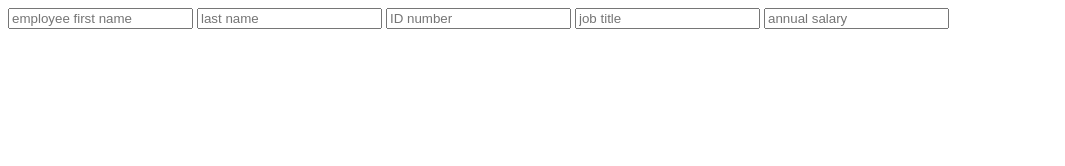
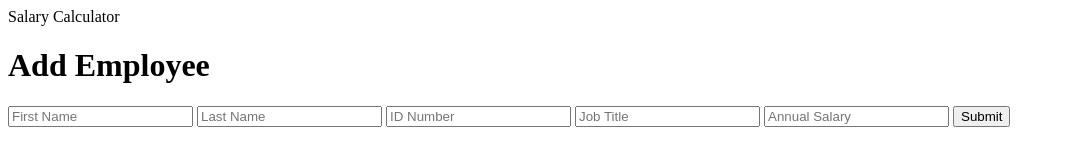
Before and after one commit to taylormoe93/weekend-jquery-salary-calculator, a plain HTML site: page index.html in a window 1280 px wide. Shown: the whole page, without its empty margins (0-1065 px from the left). Drawn offline with Linux system fonts and the light colour scheme.

Commit message:
function info submit prototyped

```diff
--- a/client.js
+++ b/client.js
@@ -4,6 +4,16 @@ $(document).ready(handleReady);
 
 function handleReady() {
     console.log('Document ready');
+    //click handlers go here. The two buttons.
+    $( '#submitButton' ).on('click', infoSubmit )
+} // end handleReady function
 
-    //click handlers go here. The two buttons.
-}
+function infoSubmit() {
+    // target the input element by ID
+    // get the value of the text input
+    let firstName = $( '#firstNameInput' ).val();
+
+    console.log( 'in infoSubmit' );
+    //empty input
+    $( '#firstNameInput' ).val( '' );
+} // end infoSubmit function
--- a/index.html
+++ b/index.html
@@ -8,12 +8,15 @@
     <script src="jquery-3.6.0.min.js"></script>
     <script src="client.js"></script>
     <title>Salary Calculator</title>
+    <heading>Salary Calculator</heading>
 </head>
 <body>
-    <input placeholder="employee first name" id=firstNameInput" />
-    <input placeholder="last name" id="lastNameInput" />
-    <input placeholder="ID number" id="idInput" />
-    <input placeholder="job title" id="titleInput" />
-    <input placeholder="annual salary" id="salaryInput" />
+    <h1>Add Employee</h1>
+    <input placeholder="First Name" id="firstNameInput" />
+    <input placeholder="Last Name" id="lastNameInput" />
+    <input placeholder="ID Number" id="idInput" />
+    <input placeholder="Job Title" id="titleInput" />
+    <input placeholder="Annual Salary" id="salaryInput" />
+    <button id="submitButton">Submit</button>
 </body>
 </html>
```
Also changed, not shown: 1 other file.
